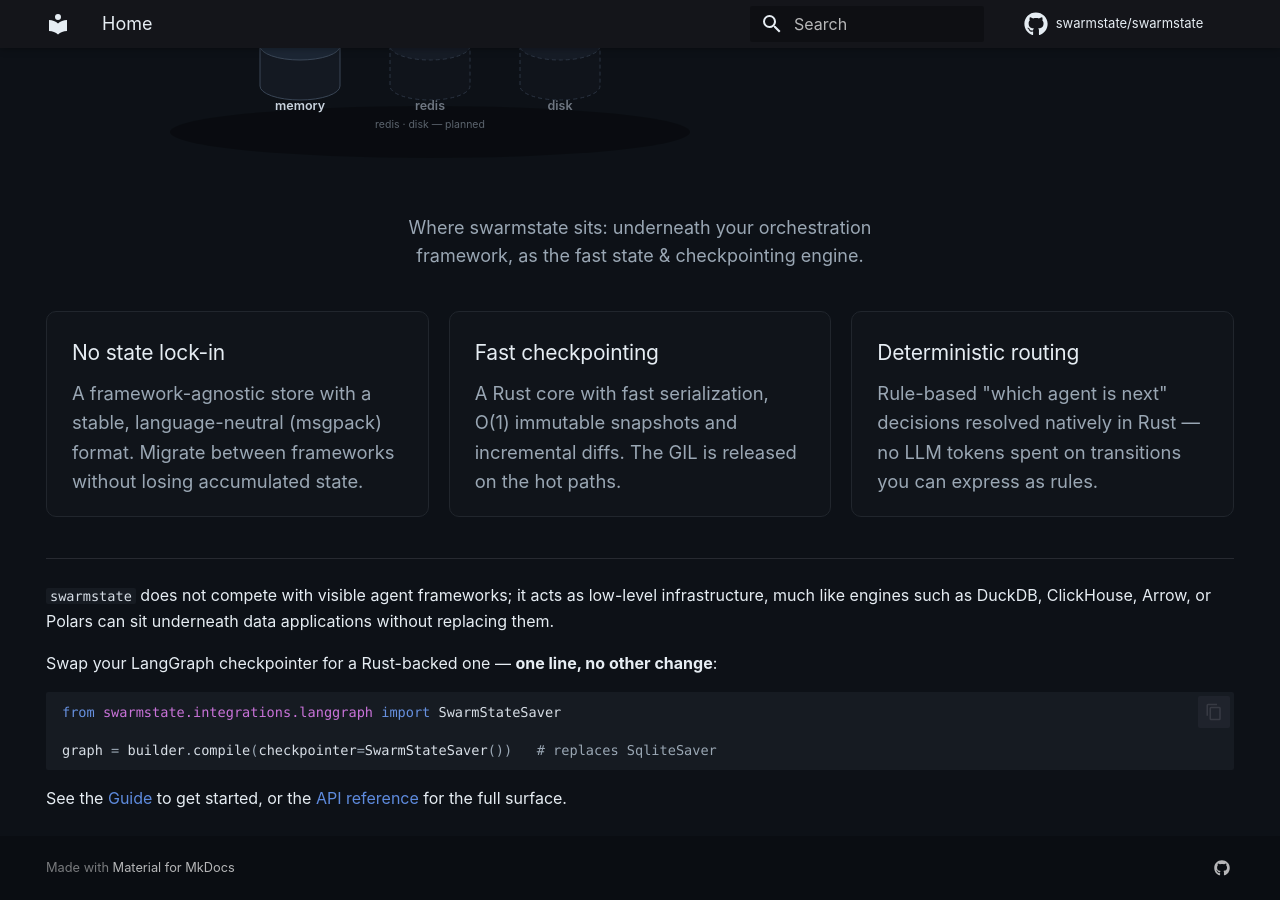
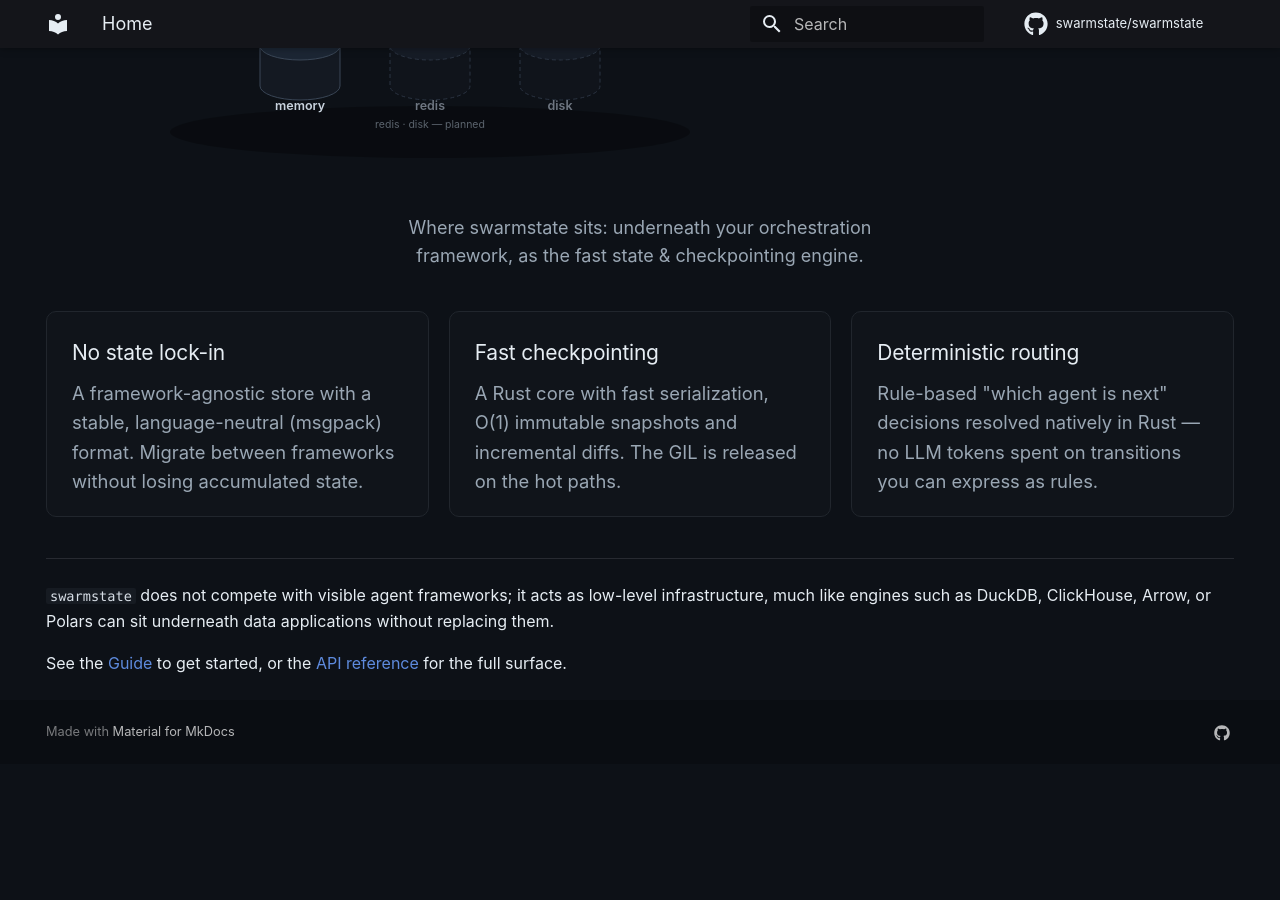
Before and after one commit to swarmstate/swarmstate.github.io, an MkDocs documentation site: the page built from docs/index.md, in a window 1280 px wide and 900 px high, scrolled down 1358 px. Built offline with MkDocs 1.6.1 and Material for MkDocs 9.7.7, drawn with Linux system fonts in a browser that asks for light colours; comment, search, counter and statistics services are not loaded; after the commit the page ends 2122 px from its top, so only the background shows below that.

Commit message:
docs: drop the code snippet from the home page
Co-Authored-By: Claude Opus 4.8 (1M context) <noreply@anthropic.com>

````diff
--- a/docs/index.md
+++ b/docs/index.md
@@ -52,13 +52,5 @@ tokens spent on transitions you can express as rules.
 infrastructure, much like engines such as DuckDB, ClickHouse, Arrow, or Polars can sit
 underneath data applications without replacing them.
 
-Swap your LangGraph checkpointer for a Rust-backed one — **one line, no other change**:
-
-```python
-from swarmstate.integrations.langgraph import SwarmStateSaver
-
-graph = builder.compile(checkpointer=SwarmStateSaver())   # replaces SqliteSaver
-```
-
 See the [Guide](guide/store.md) to get started, or the [API reference](api.md) for the
 full surface.
````
